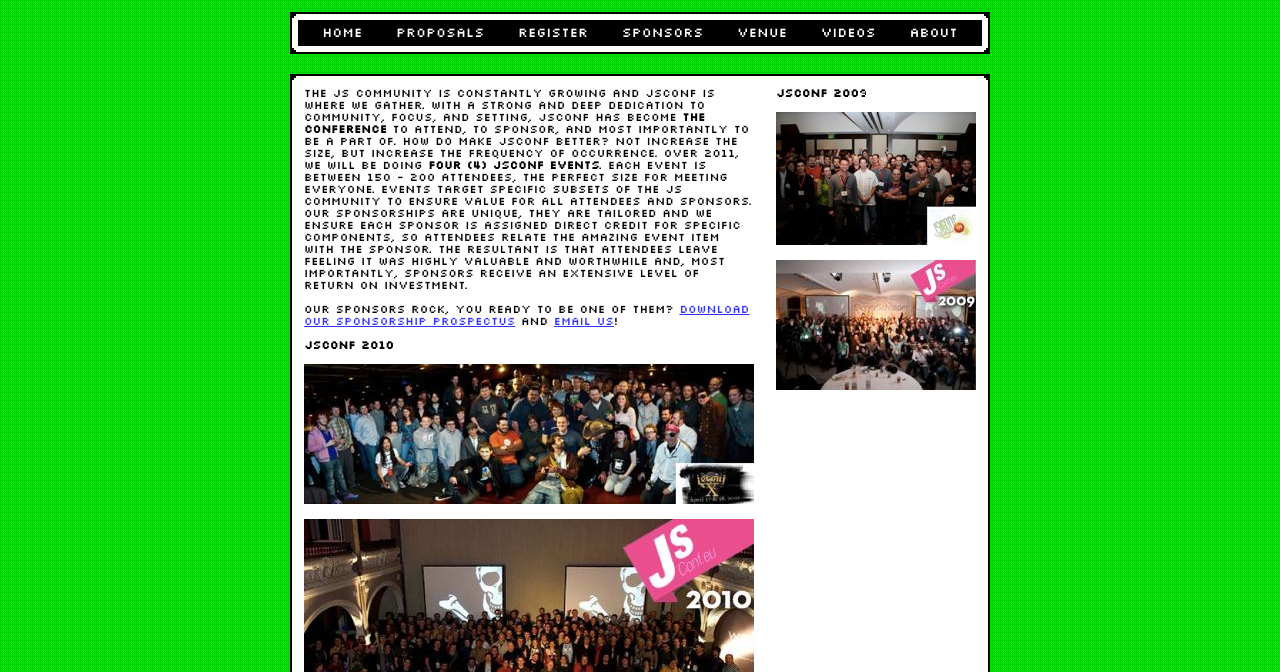
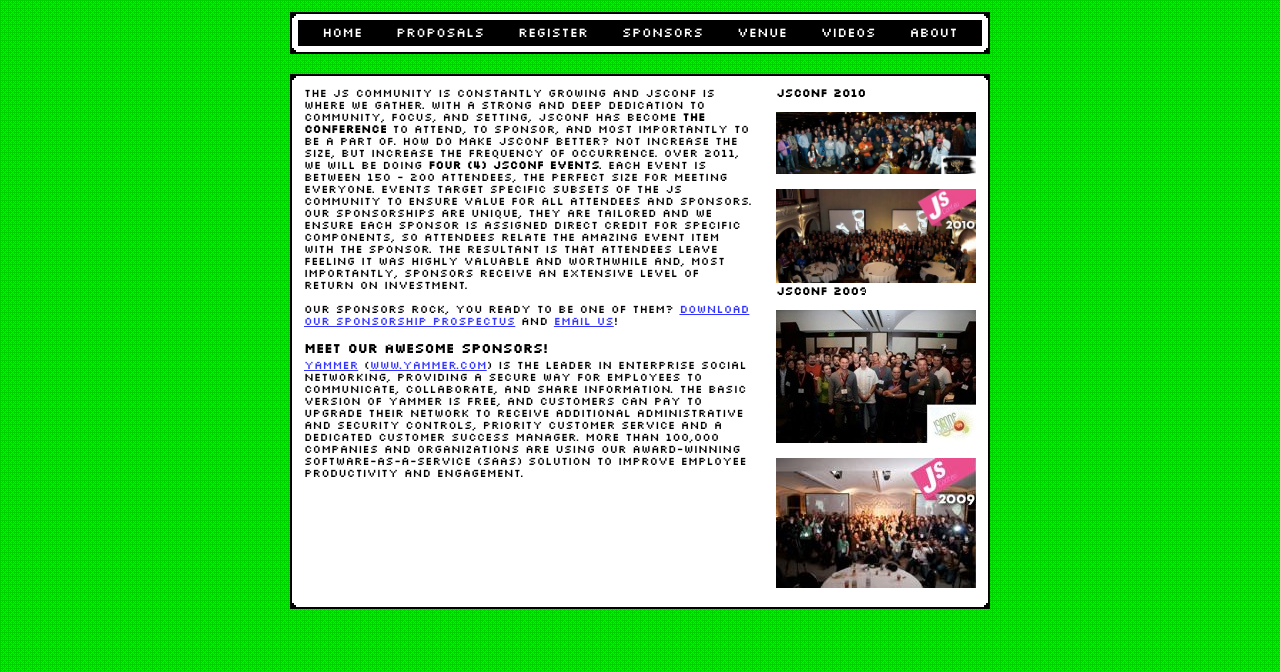
Before and after one commit to jsconf/jsconfus2011, a plain HTML site: page attachments/index.html in a window 1280 px wide. Both pictures are taken after a click on the link "Sponsors". Shown: the part 128-800 px from the top of the page. Drawn offline with Linux system fonts and the light colour scheme.

Commit message:
Adding sponsor nod.

```diff
--- a/attachments/index.html
+++ b/attachments/index.html
@@ -109,14 +109,19 @@
         <div class="left">
         <p>The JS community is constantly growing and JSConf is where we gather. With a strong and deep dedication to community, focus, and setting, JSConf has become <em>the conference</em> to attend, to sponsor, and most importantly to be a part of. How do make JSConf better? Not increase the size, but increase the frequency of occurrence. Over 2011, we will be doing <em>four (4) JSConf events</em>. Each event is between 150 - 200 attendees, the perfect size for meeting everyone. Events target specific subsets of the JS community to ensure value for all attendees and sponsors. Our sponsorships are unique, they are tailored and we ensure each sponsor is assigned direct credit for specific components, so attendees relate the amazing event item with the sponsor. The resultant is that attendees leave feeling it was highly valuable and worthwhile and, most importantly, sponsors receive an extensive level of return on investment.</p>
         <p>Our sponsors rock, you ready to be one of them? <a href="http://jsconf.s3.amazonaws.com/sponsorship2011.pdf">Download our sponsorship prospectus</a> and <a href="mailto:team@jsconf.us">email us</a>!</p>
-          <p><em>JSConf 2010</em></p>
-          <img src="images/jsconfus2010.jpg" alt="JSConf US 2010" style="margin-bottom:12px;"/>
-          <img src="images/jsconfeu2010.jpg" alt="JSConf EU 2010"/>
+
+        <h3>Meet Our Awesome Sponsors!</h3>
+        <div class="sponsor">
+          <p><a href="http://www.yammer.com">Yammer</a> (<a href="http://www.yammer.com">www.yammer.com</a>) is the leader in enterprise social networking, providing a secure way for employees to communicate, collaborate, and share information. The basic version of Yammer is free, and customers can pay to upgrade their network to receive additional administrative and security controls, priority customer service and a dedicated customer success manager. More than 100,000 companies and organizations are using our award-winning Software-as-a-Service (SaaS) solution to improve employee productivity and engagement.</p>
+        </div>
         </div>
         <div class="right">
+          <p><em>JSConf 2010</em></p>
+          <img src="images/jsconfus2010.jpg" alt="JSConf US 2010" style="margin-bottom:12px;" width="200"/>
+          <img src="images/jsconfeu2010.jpg" alt="JSConf EU 2010" width="200"/>
           <p><em>JSConf 2009</em></p>
-          <img src="images/jsconfus2009.jpg" alt="JSConf US 2009" style="margin-bottom:12px;"/>
-          <img src="images/jsconfeu2009.jpg" alt="JSConf EU 2009"/>
+          <img src="images/jsconfus2009.jpg" alt="JSConf US 2009" style="margin-bottom:12px;" width="200"/>
+          <img src="images/jsconfeu2009.jpg" alt="JSConf EU 2009" width="200"/>
         </div>
       </div>
       <div id="about">
```
